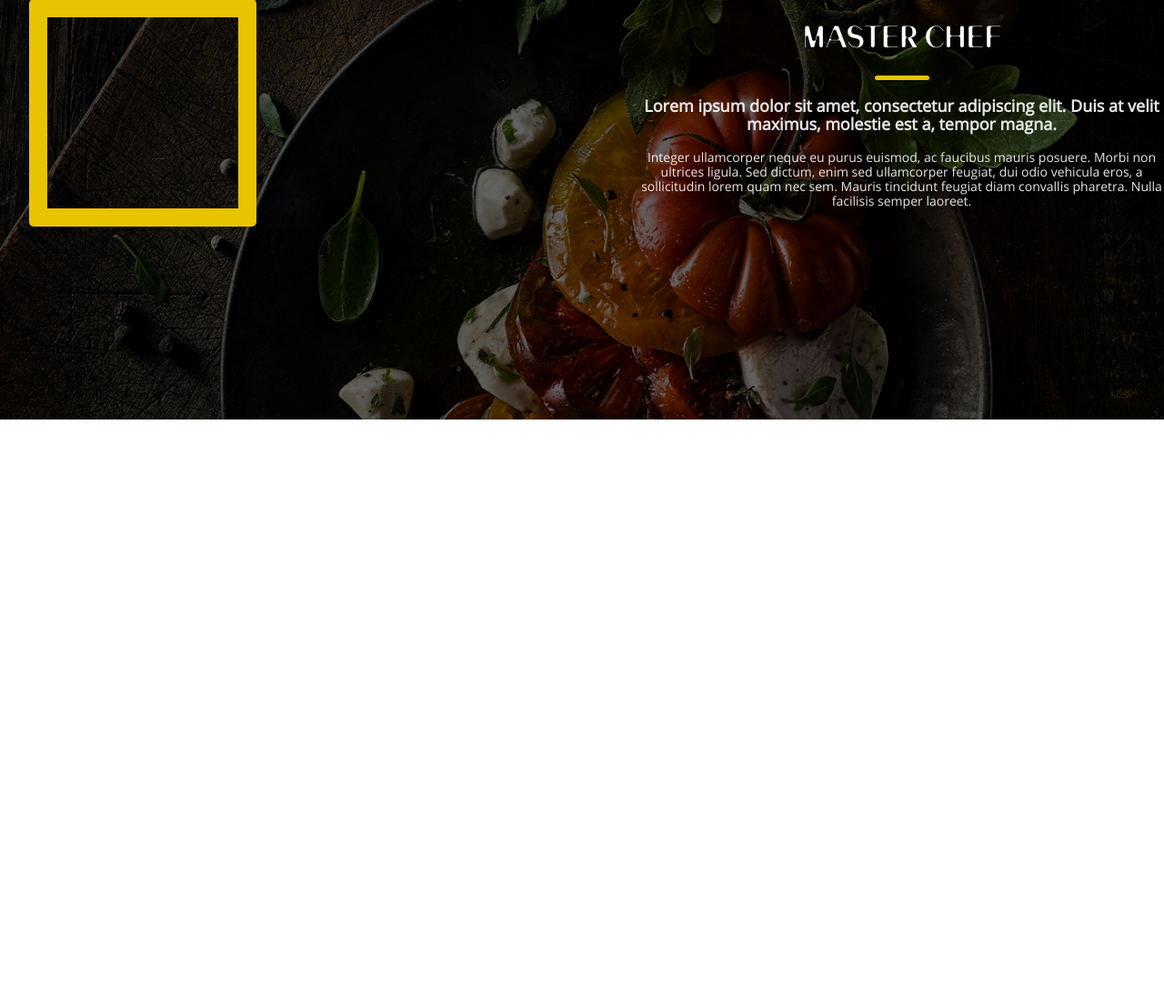
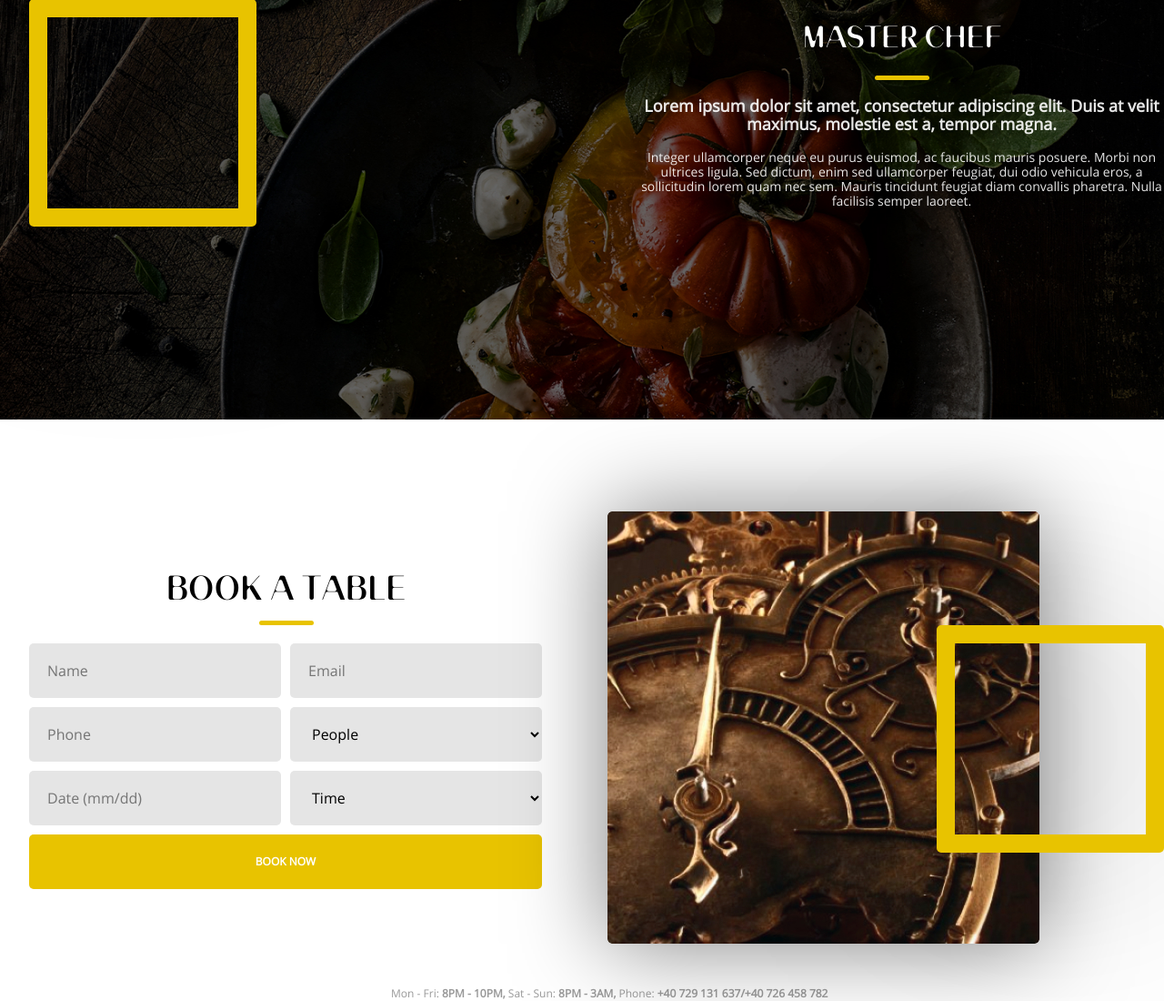
Before and after one commit to snaf-trip/hunger, a plain HTML site: page index.html in a window 1280 px wide. Shown: the part 1675-2775 px from the top of the page at 91% size. Before the commit the page ends 2136 px from the top, so only its background shows below. Drawn offline with Linux system fonts and the light colour scheme; files whose address does not match are found by name.

Commit message:
added book table block

```diff
--- a/index.html
+++ b/index.html
@@ -132,6 +132,41 @@
       </div>
       <img src='/img/our-team-bg.jpg' alt='img' class='our-team-background'>
     </div>
+
+    <div class="book-table-block">
+      <div class="title-form">
+        <h1 class="book-title">BOOK A TABLE</h1>
+        <div class='book-yellow-line'></div>
+        <form action="" class="form">
+          <input type="text" placeholder="Name" class="book-input">
+          <input type="email" placeholder="Email" name="" id="" class="book-input">
+          <input type="tel" placeholder="Phone" name="" id="" class="book-input">
+          <select name="People" id="" class="book-select">
+            <option value="placeholder">People</option>
+            <option value="1">1</option>
+            <option value="2">2</option>
+            <option value="3">3</option>
+            <option value="4">4</option>
+          </select>
+          <input type="text" placeholder="Date (mm/dd)" id="" class="book-input">
+          <select name="Time" id="" class="book-select">
+            <option value="placeholder">Time</option>
+            <option value="1">1</option>
+            <option value="2">2</option>
+            <option value="3">3</option>
+            <option value="4">4</option>
+          </select>
+          <button class="form-button">BOOK NOW</button>
+        </form>
+      </div>
+      <div class="img-content-book">
+        <div class='book-table-img'></div>
+        <div class='yellow-box-book'></div>
+      </div>
+    </div>
+    <span class='work-hours-book'>
+      Mon - Fri: <b>8PM - 10PM,</b> Sat - Sun: <b>8PM - 3AM,</b> Phone: <b>+40 729 131 637/+40 726 458 782</b>
+    </span>
   </div>
 
 </body>
--- /dev/null
+++ b/styles/book-table.css
@@ -0,0 +1,108 @@
+.book-table-block {
+  display: flex;
+  position: absolute;
+  width: 1225px;
+  height: 475px;
+  margin-top: 776px;
+  /* z-index: 2; */
+}
+
+.title-form {
+  width: 565px;
+  margin-top: 62px;
+}
+
+.book-title {
+  font-family: 'Banny', 'Gadget', sans-serif;
+  font-size: 36px;
+  line-height: 48px;
+  margin: 0 0 10px 0;
+  text-align: center;
+  color: #000000;
+}
+
+.book-yellow-line {
+  width: 60px;
+  height: 5px;
+  background: #E8C300;
+  border-radius: 50px;
+  margin: 0 auto;
+}
+
+.form {
+  margin-top: 20px;
+  display: grid;
+  grid-template-columns: 277px 277px;
+  grid-template-rows: 60px 60px 60px 60px;
+  grid-column-gap: 10px;
+  grid-row-gap: 10px;
+}
+
+.form-button {
+  grid-column-start: 1;
+  grid-column-end: 3;
+}
+
+.book-input {
+  font-family: 'OpenSans', Helvetica, sans-serif;
+  background-color: #E5E5E5;
+  border: none;
+  border-radius: 5px;
+  padding-left: 20px;
+}
+
+.book-select {
+  font-family: 'OpenSans', Helvetica, sans-serif;
+  background-color: #E5E5E5;
+  border: none;
+  border-radius: 5px;
+  padding-left: 20px;
+}
+
+.form-button {
+  font-family: 'OpenSans', Helvetica, sans-serif;
+  font-weight: bold;
+  font-size: 12px;
+  line-height: 20px;
+  background: #E8C300;
+  border-radius: 5px;
+  border: none;
+  color: #ffffff;
+  cursor: pointer;
+}
+
+.img-content-book {
+  position: relative;
+  margin-left: 71px;
+}
+
+.book-table-img {
+  background-image: url('../img/book-table.jpg');
+  width: 475px;
+  height: 475px;
+  filter: drop-shadow(0px 0px 50px rgba(0, 0, 0, 0.5));
+  border-radius: 5px;
+}
+
+.yellow-box-book {
+  position: absolute;
+  z-index: 1;
+  top: 125px;
+  left: 362px;
+  width: 250px;
+  height: 250px;
+  border: 20px solid #E8C300;
+  filter: drop-shadow(0px 0px 100px rgba(0, 0, 0, 0.5));
+  border-radius: 5px;
+}
+
+.work-hours-book {
+  position: absolute;
+  margin: 0 auto;
+  font-family: 'OpenSans', Helvetica, sans-serif;
+  font-size: 12px;
+  line-height: 12px;
+  margin-top: 1300px;
+  margin-left: 398px;
+  color: rgba(51, 51, 51, 0.5);
+}
--- a/styles/index.css
+++ b/styles/index.css
@@ -4,3 +4,4 @@
 @import url('main-block.css');
 @import url('about-us-content.css');
 @import url('our-team-block.css');
+@import url('book-table.css');
--- a/styles/our-team-block.css
+++ b/styles/our-team-block.css
@@ -66,7 +66,6 @@
   background: #E8C300;
   border-radius: 50px;
   margin: 0 auto;
-
 }
 
 .team-p-bold {
```
Also changed, not shown: img/book-table.jpg (added).
